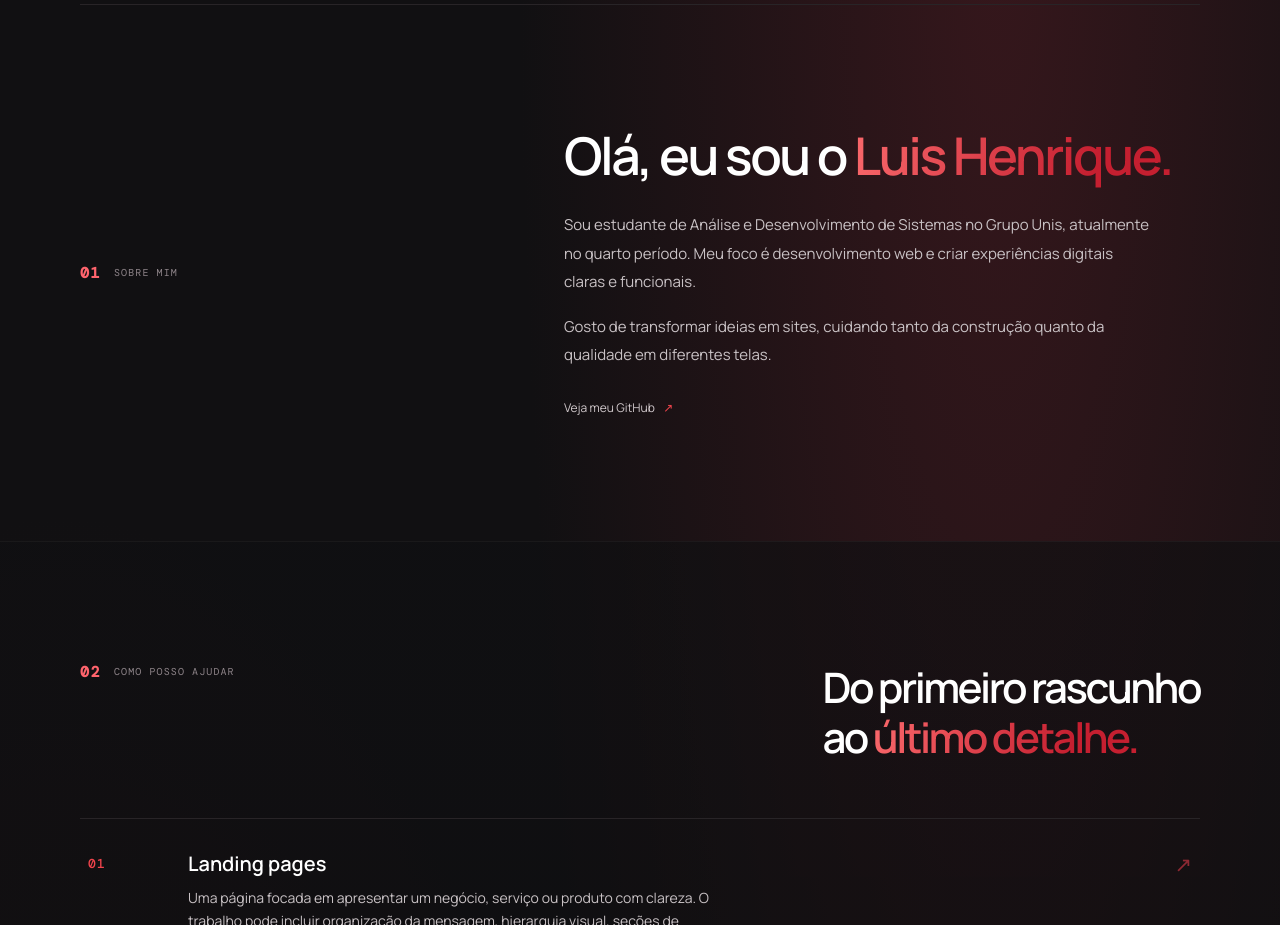
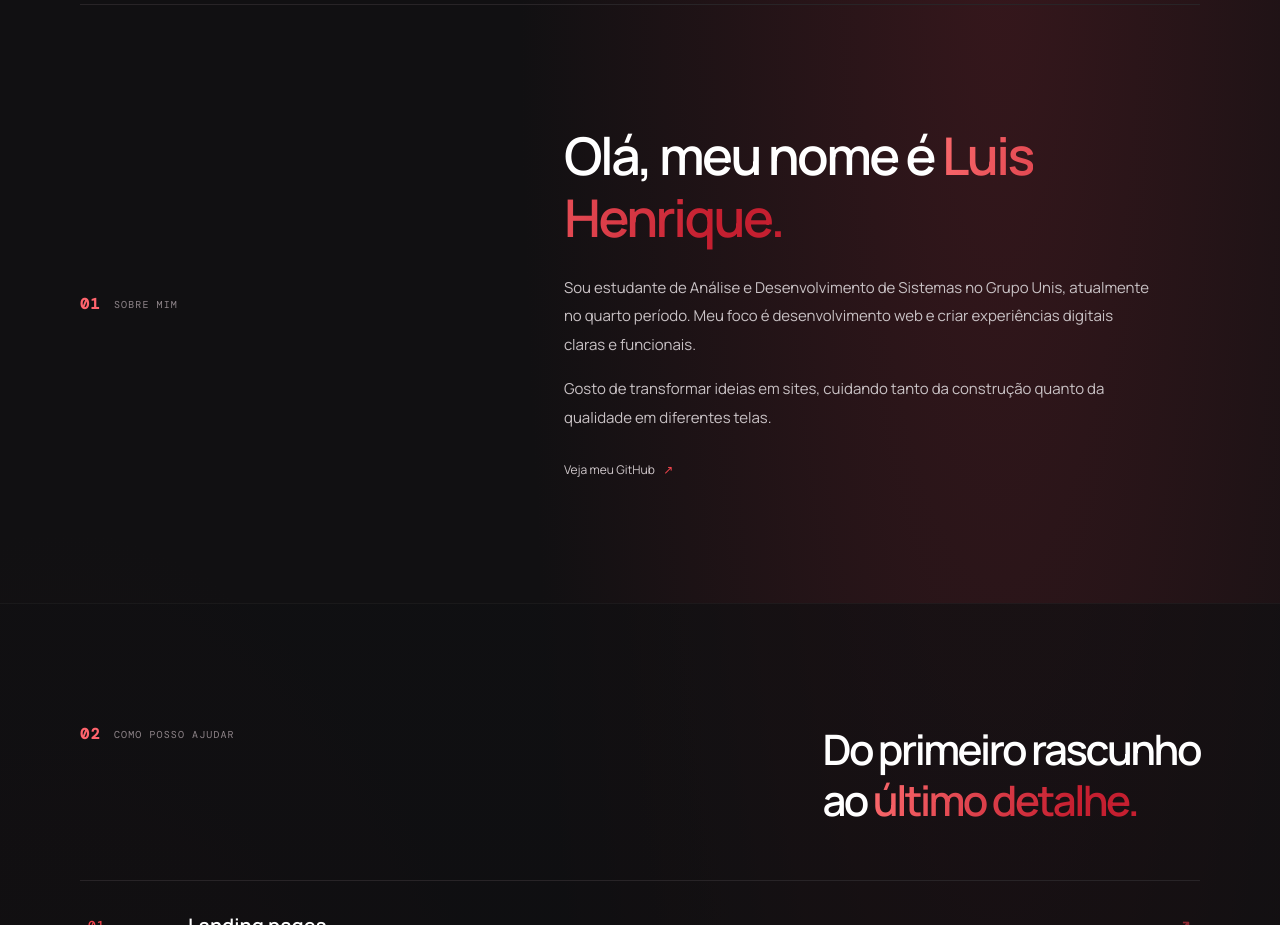
Before and after one commit to luiss1n/lszdev, a website: page index.html in a window 1280 px wide. Shown: the part 820-1745 px from the top of the page. Drawn offline with nearby package versions, Linux system fonts and the light colour scheme.

Commit message:
Update title and introductory text in index.html

```diff
--- a/index.html
+++ b/index.html
@@ -5,7 +5,7 @@
   <meta name="viewport" content="width=device-width, initial-scale=1">
   <meta name="theme-color" content="#09090b">
   <meta name="description" content="lszdev — desenvolvimento web, landing pages e QA com cuidado em cada detalhe.">
-  <title>lszdev — Web com intenção.</title>
+  <title>lszdev</title>
   <link rel="stylesheet" href="styles.css">
   <script src="script.js" defer></script>
 </head>
@@ -33,7 +33,7 @@
     </section>
     <section class="intro-section section wrap" id="sobre">
       <div class="section-label reveal"><span>01</span> SOBRE MIM</div>
-      <div class="intro-content reveal"><h2>Olá, eu sou o <span>Luis Henrique.</span></h2><p>Sou estudante de Análise e Desenvolvimento de Sistemas no Grupo Unis, atualmente no quarto período. Meu foco é desenvolvimento web e criar experiências digitais claras e funcionais.</p><p>Gosto de transformar ideias em sites, cuidando tanto da construção quanto da qualidade em diferentes telas.</p><a class="text-link" href="https://github.com/LUISS1N" target="_blank" rel="noopener noreferrer">Veja meu GitHub <span aria-hidden="true">↗</span></a></div>
+      <div class="intro-content reveal"><h2>Olá, meu nome é <span>Luis Henrique.</span></h2><p>Sou estudante de Análise e Desenvolvimento de Sistemas no Grupo Unis, atualmente no quarto período. Meu foco é desenvolvimento web e criar experiências digitais claras e funcionais.</p><p>Gosto de transformar ideias em sites, cuidando tanto da construção quanto da qualidade em diferentes telas.</p><a class="text-link" href="https://github.com/LUISS1N" target="_blank" rel="noopener noreferrer">Veja meu GitHub <span aria-hidden="true">↗</span></a></div>
     </section>
     <section class="services-section section" id="trabalho"><div class="wrap">
       <div class="section-heading reveal"><div class="section-label"><span>02</span> COMO POSSO AJUDAR</div><h2>Do primeiro rascunho<br>ao <span>último detalhe.</span></h2></div>
```
